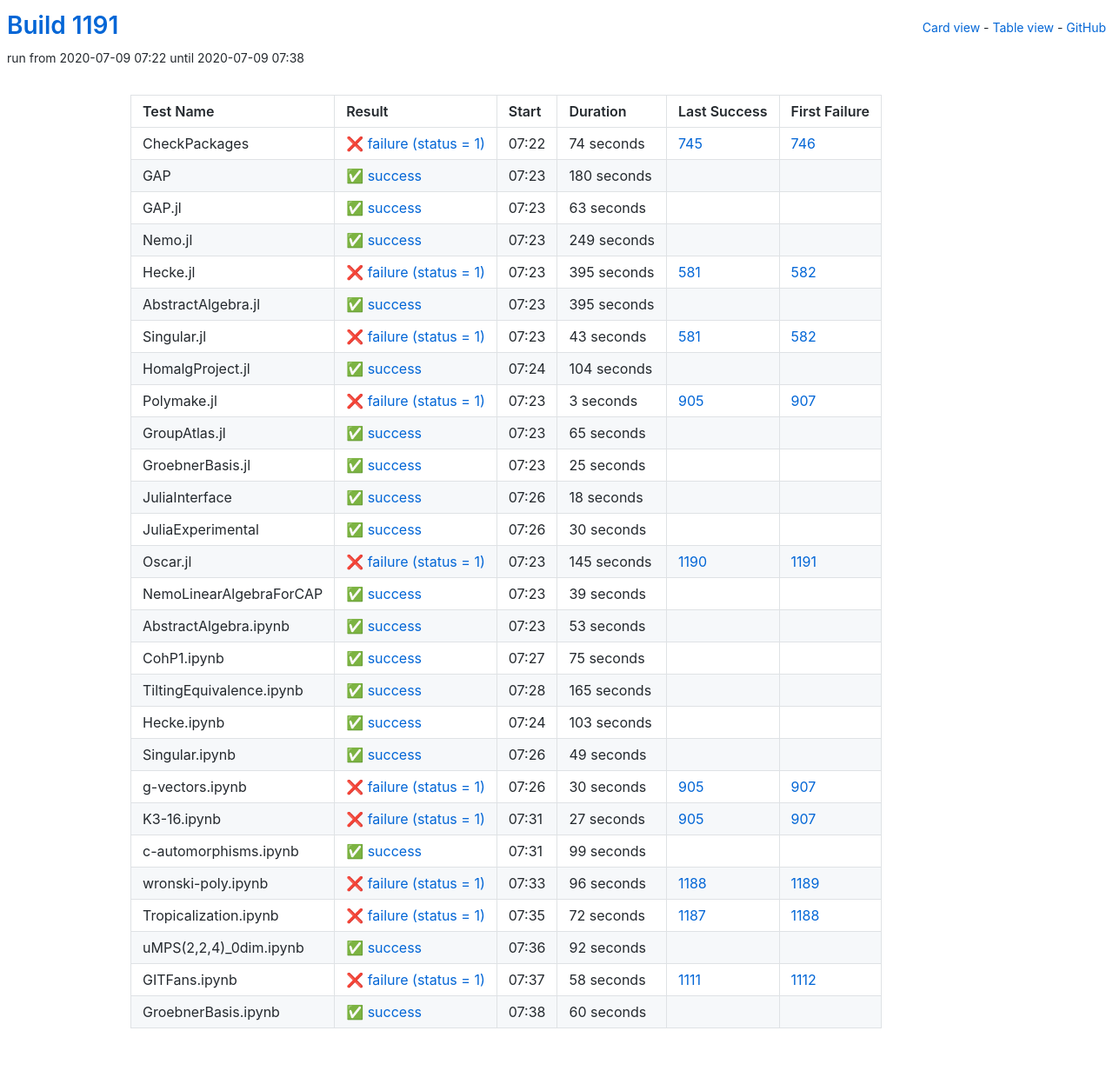
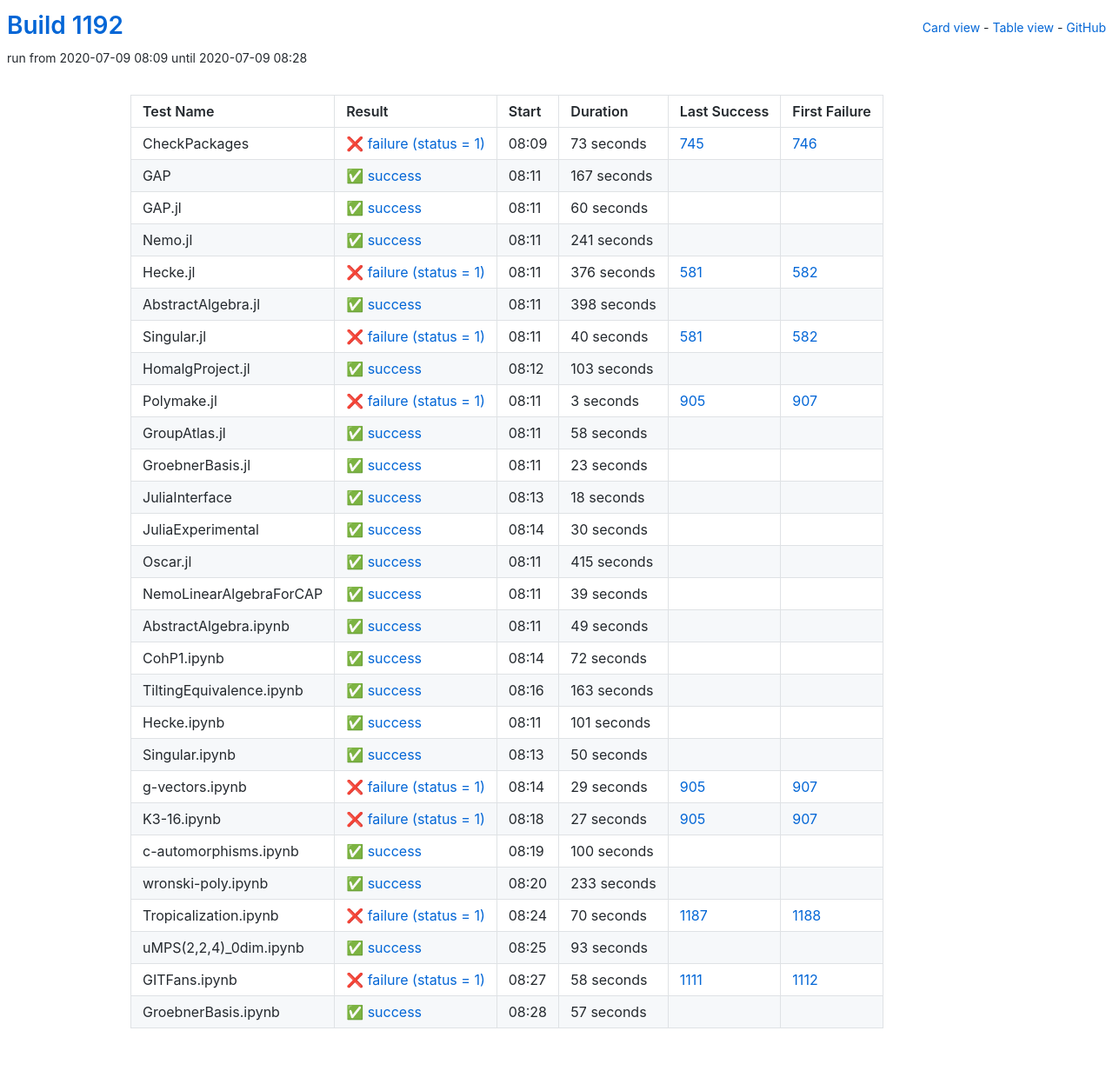
Before and after one commit to oscar-system/oscar-ci-status-1.4, a Jekyll site: the page built from table.html, in a window 1280 px wide. Shown: the whole page at 87% size. Built offline with Jekyll 4.4.1, drawn with Linux system fonts in a browser that asks for light colours.

Commit message:
Build #1192

```diff
--- a/_data/ci.yml
+++ b/_data/ci.yml
@@ -1,6 +1,6 @@
 ---
-build: 1191
-build_url: https://oscarci.mathematik.uni-kl.de/job/oscar-julia-1.4/1191/
+build: 1192
+build_url: https://oscarci.mathematik.uni-kl.de/job/oscar-julia-1.4/1192/
 job: oscar-julia-1.4
 organization: oscar-system
 repo: oscar-ci-status-1.4
@@ -8,104 +8,104 @@ repourl: https://github.com/oscar-system/oscar-ci-status-1.4
 tests:
 - name: CheckPackages
   id: checkpackages
-  log: https://oscarci.mathematik.uni-kl.de/job/oscar-julia-1.4/1191/artifact/logs/build-1191/CheckPackages.log
-  start: 2020-07-09 07:22
+  log: https://oscarci.mathematik.uni-kl.de/job/oscar-julia-1.4/1192/artifact/logs/build-1192/CheckPackages.log
+  start: 2020-07-09 08:09
   success: false
   exitcode: 1
   status: failure
-  duration: 74
+  duration: 73
   last_success: 745
   last_success_url: https://oscarci.mathematik.uni-kl.de/job/oscar-julia-1.4/745/
   first_failure: 746
   first_failure_url: https://oscarci.mathematik.uni-kl.de/job/oscar-julia-1.4/746/
 - name: GAP
   id: gap
-  log: https://oscarci.mathematik.uni-kl.de/job/oscar-julia-1.4/1191/artifact/logs/build-1191/GAP.log
-  start: 2020-07-09 07:23
+  log: https://oscarci.mathematik.uni-kl.de/job/oscar-julia-1.4/1192/artifact/logs/build-1192/GAP.log
+  start: 2020-07-09 08:11
   success: true
   exitcode: 0
   status: success
-  duration: 180
+  duration: 167
   last_success: false
   last_success_url:
   first_failure: false
   first_failure_url:
 - name: GAP.jl
   id: gap-jl
-  log: https://oscarci.mathematik.uni-kl.de/job/oscar-julia-1.4/1191/artifact/logs/build-1191/GAP.jl.log
-  start: 2020-07-09 07:23
+  log: https://oscarci.mathematik.uni-kl.de/job/oscar-julia-1.4/1192/artifact/logs/build-1192/GAP.jl.log
+  start: 2020-07-09 08:11
   success: true
   exitcode: 0
   status: success
-  duration: 63
+  duration: 60
   last_success: false
   last_success_url:
   first_failure: false
   first_failure_url:
 - name: Nemo.jl
   id: nemo-jl
-  log: https://oscarci.mathematik.uni-kl.de/job/oscar-julia-1.4/1191/artifact/logs/build-1191/Nemo.jl.log
-  start: 2020-07-09 07:23
+  log: https://oscarci.mathematik.uni-kl.de/job/oscar-julia-1.4/1192/artifact/logs/build-1192/Nemo.jl.log
+  start: 2020-07-09 08:11
   success: true
   exitcode: 0
   status: success
-  duration: 249
+  duration: 241
   last_success: false
   last_success_url:
   first_failure: false
   first_failure_url:
 - name: Hecke.jl
   id: hecke-jl
-  log: https://oscarci.mathematik.uni-kl.de/job/oscar-julia-1.4/1191/artifact/logs/build-1191/Hecke.jl.log
-  start: 2020-07-09 07:23
+  log: https://oscarci.mathematik.uni-kl.de/job/oscar-julia-1.4/1192/artifact/logs/build-1192/Hecke.jl.log
+  start: 2020-07-09 08:11
   success: false
   exitcode: 1
   status: failure
-  duration: 395
+  duration: 376
   last_success: 581
   last_success_url: https://oscarci.mathematik.uni-kl.de/job/oscar-julia-1.4/581/
   first_failure: 582
   first_failure_url: https://oscarci.mathematik.uni-kl.de/job/oscar-julia-1.4/582/
 - name: AbstractAlgebra.jl
   id: abstractalgebra-jl
-  log: https://oscarci.mathematik.uni-kl.de/job/oscar-julia-1.4/1191/artifact/logs/build-1191/AbstractAlgebra.jl.log
-  start: 2020-07-09 07:23
+  log: https://oscarci.mathematik.uni-kl.de/job/oscar-julia-1.4/1192/artifact/logs/build-1192/AbstractAlgebra.jl.log
+  start: 2020-07-09 08:11
   success: true
   exitcode: 0
   status: success
-  duration: 395
+  duration: 398
   last_success: false
   last_success_url:
   first_failure: false
   first_failure_url:
 - name: Singular.jl
   id: singular-jl
-  log: https://oscarci.mathematik.uni-kl.de/job/oscar-julia-1.4/1191/artifact/logs/build-1191/Singular.jl.log
-  start: 2020-07-09 07:23
+  log: https://oscarci.mathematik.uni-kl.de/job/oscar-julia-1.4/1192/artifact/logs/build-1192/Singular.jl.log
+  start: 2020-07-09 08:11
   success: false
   exitcode: 1
   status: failure
-  duration: 43
+  duration: 40
   last_success: 581
   last_success_url: https://oscarci.mathematik.uni-kl.de/job/oscar-julia-1.4/581/
   first_failure: 582
   first_failure_url: https://oscarci.mathematik.uni-kl.de/job/oscar-julia-1.4/582/
 - name: HomalgProject.jl
   id: homalgproject-jl
-  log: https://oscarci.mathematik.uni-kl.de/job/oscar-julia-1.4/1191/artifact/logs/build-1191/HomalgProject.jl.log
-  start: 2020-07-09 07:24
+  log: https://oscarci.mathematik.uni-kl.de/job/oscar-julia-1.4/1192/artifact/logs/build-1192/HomalgProject.jl.log
+  start: 2020-07-09 08:12
   success: true
   exitcode: 0
   status: success
-  duration: 104
+  duration: 103
   last_success: false
   last_success_url:
   first_failure: false
   first_failure_url:
 - name: Polymake.jl
   id: polymake-jl
-  log: https://oscarci.mathematik.uni-kl.de/job/oscar-julia-1.4/1191/artifact/logs/build-1191/Polymake.jl.log
-  start: 2020-07-09 07:23
+  log: https://oscarci.mathematik.uni-kl.de/job/oscar-julia-1.4/1192/artifact/logs/build-1192/Polymake.jl.log
+  start: 2020-07-09 08:11
   success: false
   exitcode: 1
   status: failure
@@ -116,32 +116,32 @@ tests:
   first_failure_url: https://oscarci.mathematik.uni-kl.de/job/oscar-julia-1.4/907/
 - name: GroupAtlas.jl
   id: groupatlas-jl
-  log: https://oscarci.mathematik.uni-kl.de/job/oscar-julia-1.4/1191/artifact/logs/build-1191/GroupAtlas.jl.log
-  start: 2020-07-09 07:23
+  log: https://oscarci.mathematik.uni-kl.de/job/oscar-julia-1.4/1192/artifact/logs/build-1192/GroupAtlas.jl.log
+  start: 2020-07-09 08:11
   success: true
   exitcode: 0
   status: success
-  duration: 65
+  duration: 58
   last_success: false
   last_success_url:
   first_failure: false
   first_failure_url:
 - name: GroebnerBasis.jl
   id: groebnerbasis-jl
-  log: https://oscarci.mathematik.uni-kl.de/job/oscar-julia-1.4/1191/artifact/logs/build-1191/GroebnerBasis.jl.log
-  start: 2020-07-09 07:23
+  log: https://oscarci.mathematik.uni-kl.de/job/oscar-julia-1.4/1192/artifact/logs/build-1192/GroebnerBasis.jl.log
+  start: 2020-07-09 08:11
   success: true
   exitcode: 0
   status: success
-  duration: 25
+  duration: 23
   last_success: false
   last_success_url:
   first_failure: false
   first_failure_url:
 - name: JuliaInterface
   id: juliainterface
-  log: https://oscarci.mathematik.uni-kl.de/job/oscar-julia-1.4/1191/artifact/logs/build-1191/JuliaInterface.log
-  start: 2020-07-09 07:26
+  log: https://oscarci.mathematik.uni-kl.de/job/oscar-julia-1.4/1192/artifact/logs/build-1192/JuliaInterface.log
+  start: 2020-07-09 08:13
   success: true
   exitcode: 0
   status: success
@@ -152,8 +152,8 @@ tests:
   first_failure_url:
 - name: JuliaExperimental
   id: juliaexperimental
-  log: https://oscarci.mathematik.uni-kl.de/job/oscar-julia-1.4/1191/artifact/logs/build-1191/JuliaExperimental.log
-  start: 2020-07-09 07:26
+  log: https://oscarci.mathematik.uni-kl.de/job/oscar-julia-1.4/1192/artifact/logs/build-1192/JuliaExperimental.log
+  start: 2020-07-09 08:14
   success: true
   exitcode: 0
   status: success
@@ -164,20 +164,20 @@ tests:
   first_failure_url:
 - name: Oscar.jl
   id: oscar-jl
-  log: https://oscarci.mathematik.uni-kl.de/job/oscar-julia-1.4/1191/artifact/logs/build-1191/Oscar.jl.log
-  start: 2020-07-09 07:23
-  success: false
-  exitcode: 1
-  status: failure
-  duration: 145
-  last_success: 1190
-  last_success_url: https://oscarci.mathematik.uni-kl.de/job/oscar-julia-1.4/1190/
-  first_failure: 1191
-  first_failure_url: https://oscarci.mathematik.uni-kl.de/job/oscar-julia-1.4/1191/
+  log: https://oscarci.mathematik.uni-kl.de/job/oscar-julia-1.4/1192/artifact/logs/build-1192/Oscar.jl.log
+  start: 2020-07-09 08:11
+  success: true
+  exitcode: 0
+  status: success
+  duration: 415
+  last_success: false
+  last_success_url:
+  first_failure: false
+  first_failure_url:
 - name: NemoLinearAlgebraForCAP
   id: nemolinearalgebraforcap
-  log: https://oscarci.mathematik.uni-kl.de/job/oscar-julia-1.4/1191/artifact/logs/build-1191/NemoLinearAlgebraForCAP.log
-  start: 2020-07-09 07:23
+  log: https://oscarci.mathematik.uni-kl.de/job/oscar-julia-1.4/1192/artifact/logs/build-1192/NemoLinearAlgebraForCAP.log
+  start: 2020-07-09 08:11
   success: true
   exitcode: 0
   status: success
@@ -188,56 +188,8 @@ tests:
   first_failure_url:
 - name: AbstractAlgebra.ipynb
   id: abstractalgebra-ipynb
-  log: https://oscarci.mathematik.uni-kl.de/job/oscar-julia-1.4/1191/artifact/logs/build-1191/AbstractAlgebra.ipynb.log
-  start: 2020-07-09 07:23
-  success: true
-  exitcode: 0
-  status: success
-  duration: 53
-  last_success: false
-  last_success_url:
-  first_failure: false
-  first_failure_url:
-- name: CohP1.ipynb
-  id: cohp1-ipynb
-  log: https://oscarci.mathematik.uni-kl.de/job/oscar-julia-1.4/1191/artifact/logs/build-1191/CohP1.ipynb.log
-  start: 2020-07-09 07:27
-  success: true
-  exitcode: 0
-  status: success
-  duration: 75
-  last_success: false
-  last_success_url:
-  first_failure: false
-  first_failure_url:
-- name: TiltingEquivalence.ipynb
-  id: tiltingequivalence-ipynb
-  log: https://oscarci.mathematik.uni-kl.de/job/oscar-julia-1.4/1191/artifact/logs/build-1191/TiltingEquivalence.ipynb.log
-  start: 2020-07-09 07:28
-  success: true
-  exitcode: 0
-  status: success
-  duration: 165
-  last_success: false
-  last_success_url:
-  first_failure: false
-  first_failure_url:
-- name: Hecke.ipynb
-  id: hecke-ipynb
-  log: https://oscarci.mathematik.uni-kl.de/job/oscar-julia-1.4/1191/artifact/logs/build-1191/Hecke.ipynb.log
-  start: 2020-07-09 07:24
-  success: true
-  exitcode: 0
-  status: success
-  duration: 103
-  last_success: false
-  last_success_url:
-  first_failure: false
-  first_failure_url:
-- name: Singular.ipynb
-  id: singular-ipynb
-  log: https://oscarci.mathematik.uni-kl.de/job/oscar-julia-1.4/1191/artifact/logs/build-1191/Singular.ipynb.log
-  start: 2020-07-09 07:26
+  log: https://oscarci.mathematik.uni-kl.de/job/oscar-julia-1.4/1192/artifact/logs/build-1192/AbstractAlgebra.ipynb.log
+  start: 2020-07-09 08:11
   success: true
   exitcode: 0
   status: success
@@ -246,22 +198,70 @@ tests:
   last_success_url:
   first_failure: false
   first_failure_url:
+- name: CohP1.ipynb
+  id: cohp1-ipynb
+  log: https://oscarci.mathematik.uni-kl.de/job/oscar-julia-1.4/1192/artifact/logs/build-1192/CohP1.ipynb.log
+  start: 2020-07-09 08:14
+  success: true
+  exitcode: 0
+  status: success
+  duration: 72
+  last_success: false
+  last_success_url:
+  first_failure: false
+  first_failure_url:
+- name: TiltingEquivalence.ipynb
+  id: tiltingequivalence-ipynb
+  log: https://oscarci.mathematik.uni-kl.de/job/oscar-julia-1.4/1192/artifact/logs/build-1192/TiltingEquivalence.ipynb.log
+  start: 2020-07-09 08:16
+  success: true
+  exitcode: 0
+  status: success
+  duration: 163
+  last_success: false
+  last_success_url:
+  first_failure: false
+  first_failure_url:
+- name: Hecke.ipynb
+  id: hecke-ipynb
+  log: https://oscarci.mathematik.uni-kl.de/job/oscar-julia-1.4/1192/artifact/logs/build-1192/Hecke.ipynb.log
+  start: 2020-07-09 08:11
+  success: true
+  exitcode: 0
+  status: success
+  duration: 101
+  last_success: false
+  last_success_url:
+  first_failure: false
+  first_failure_url:
+- name: Singular.ipynb
+  id: singular-ipynb
+  log: https://oscarci.mathematik.uni-kl.de/job/oscar-julia-1.4/1192/artifact/logs/build-1192/Singular.ipynb.log
+  start: 2020-07-09 08:13
+  success: true
+  exitcode: 0
+  status: success
+  duration: 50
+  last_success: false
+  last_success_url:
+  first_failure: false
+  first_failure_url:
 - name: g-vectors.ipynb
   id: g-vectors-ipynb
-  log: https://oscarci.mathematik.uni-kl.de/job/oscar-julia-1.4/1191/artifact/logs/build-1191/g-vectors.ipynb.log
-  start: 2020-07-09 07:26
+  log: https://oscarci.mathematik.uni-kl.de/job/oscar-julia-1.4/1192/artifact/logs/build-1192/g-vectors.ipynb.log
+  start: 2020-07-09 08:14
   success: false
   exitcode: 1
   status: failure
-  duration: 30
+  duration: 29
   last_success: 905
   last_success_url: https://oscarci.mathematik.uni-kl.de/job/oscar-julia-1.4/905/
   first_failure: 907
   first_failure_url: https://oscarci.mathematik.uni-kl.de/job/oscar-julia-1.4/907/
 - name: K3-16.ipynb
   id: k3-16-ipynb
-  log: https://oscarci.mathematik.uni-kl.de/job/oscar-julia-1.4/1191/artifact/logs/build-1191/K3-16.ipynb.log
-  start: 2020-07-09 07:31
+  log: https://oscarci.mathematik.uni-kl.de/job/oscar-julia-1.4/1192/artifact/logs/build-1192/K3-16.ipynb.log
+  start: 2020-07-09 08:18
   success: false
   exitcode: 1
   status: failure
@@ -272,56 +272,56 @@ tests:
   first_failure_url: https://oscarci.mathematik.uni-kl.de/job/oscar-julia-1.4/907/
 - name: c-automorphisms.ipynb
   id: c-automorphisms-ipynb
-  log: https://oscarci.mathematik.uni-kl.de/job/oscar-julia-1.4/1191/artifact/logs/build-1191/c-automorphisms.ipynb.log
-  start: 2020-07-09 07:31
+  log: https://oscarci.mathematik.uni-kl.de/job/oscar-julia-1.4/1192/artifact/logs/build-1192/c-automorphisms.ipynb.log
+  start: 2020-07-09 08:19
   success: true
   exitcode: 0
   status: success
-  duration: 99
+  duration: 100
   last_success: false
   last_success_url:
   first_failure: false
   first_failure_url:
 - name: wronski-poly.ipynb
   id: wronski-poly-ipynb
-  log: https://oscarci.mathematik.uni-kl.de/job/oscar-julia-1.4/1191/artifact/logs/build-1191/wronski-poly.ipynb.log
-  start: 2020-07-09 07:33
+  log: https://oscarci.mathematik.uni-kl.de/job/oscar-julia-1.4/1192/artifact/logs/build-1192/wronski-poly.ipynb.log
+  start: 2020-07-09 08:20
+  success: true
+  exitcode: 0
+  status: success
+  duration: 233
+  last_success: false
+  last_success_url:
+  first_failure: false
+  first_failure_url:
+- name: Tropicalization.ipynb
+  id: tropicalization-ipynb
+  log: https://oscarci.mathematik.uni-kl.de/job/oscar-julia-1.4/1192/artifact/logs/build-1192/Tropicalization.ipynb.log
+  start: 2020-07-09 08:24
   success: false
   exitcode: 1
   status: failure
-  duration: 96
-  last_success: 1188
-  last_success_url: https://oscarci.mathematik.uni-kl.de/job/oscar-julia-1.4/1188/
-  first_failure: 1189
-  first_failure_url: https://oscarci.mathematik.uni-kl.de/job/oscar-julia-1.4/1189/
-- name: Tropicalization.ipynb
-  id: tropicalization-ipynb
-  log: https://oscarci.mathematik.uni-kl.de/job/oscar-julia-1.4/1191/artifact/logs/build-1191/Tropicalization.ipynb.log
-  start: 2020-07-09 07:35
-  success: false
-  exitcode: 1
-  status: failure
-  duration: 72
+  duration: 70
   last_success: 1187
   last_success_url: https://oscarci.mathematik.uni-kl.de/job/oscar-julia-1.4/1187/
   first_failure: 1188
   first_failure_url: https://oscarci.mathematik.uni-kl.de/job/oscar-julia-1.4/1188/
 - name: uMPS(2,2,4)_0dim.ipynb
   id: umps-2-2-4-0dim-ipynb
-  log: https://oscarci.mathematik.uni-kl.de/job/oscar-julia-1.4/1191/artifact/logs/build-1191/uMPS-2-2-4-_0dim.ipynb.log
-  start: 2020-07-09 07:36
+  log: https://oscarci.mathematik.uni-kl.de/job/oscar-julia-1.4/1192/artifact/logs/build-1192/uMPS-2-2-4-_0dim.ipynb.log
+  start: 2020-07-09 08:25
   success: true
   exitcode: 0
   status: success
-  duration: 92
+  duration: 93
   last_success: false
   last_success_url:
   first_failure: false
   first_failure_url:
 - name: GITFans.ipynb
   id: gitfans-ipynb
-  log: https://oscarci.mathematik.uni-kl.de/job/oscar-julia-1.4/1191/artifact/logs/build-1191/GITFans.ipynb.log
-  start: 2020-07-09 07:37
+  log: https://oscarci.mathematik.uni-kl.de/job/oscar-julia-1.4/1192/artifact/logs/build-1192/GITFans.ipynb.log
+  start: 2020-07-09 08:27
   success: false
   exitcode: 1
   status: failure
@@ -332,12 +332,12 @@ tests:
   first_failure_url: https://oscarci.mathematik.uni-kl.de/job/oscar-julia-1.4/1112/
 - name: GroebnerBasis.ipynb
   id: groebnerbasis-ipynb
-  log: https://oscarci.mathematik.uni-kl.de/job/oscar-julia-1.4/1191/artifact/logs/build-1191/GroebnerBasis.ipynb.log
-  start: 2020-07-09 07:38
+  log: https://oscarci.mathematik.uni-kl.de/job/oscar-julia-1.4/1192/artifact/logs/build-1192/GroebnerBasis.ipynb.log
+  start: 2020-07-09 08:28
   success: true
   exitcode: 0
   status: success
-  duration: 60
+  duration: 57
   last_success: false
   last_success_url:
   first_failure: false
```
Also changed, not shown: README.md.
